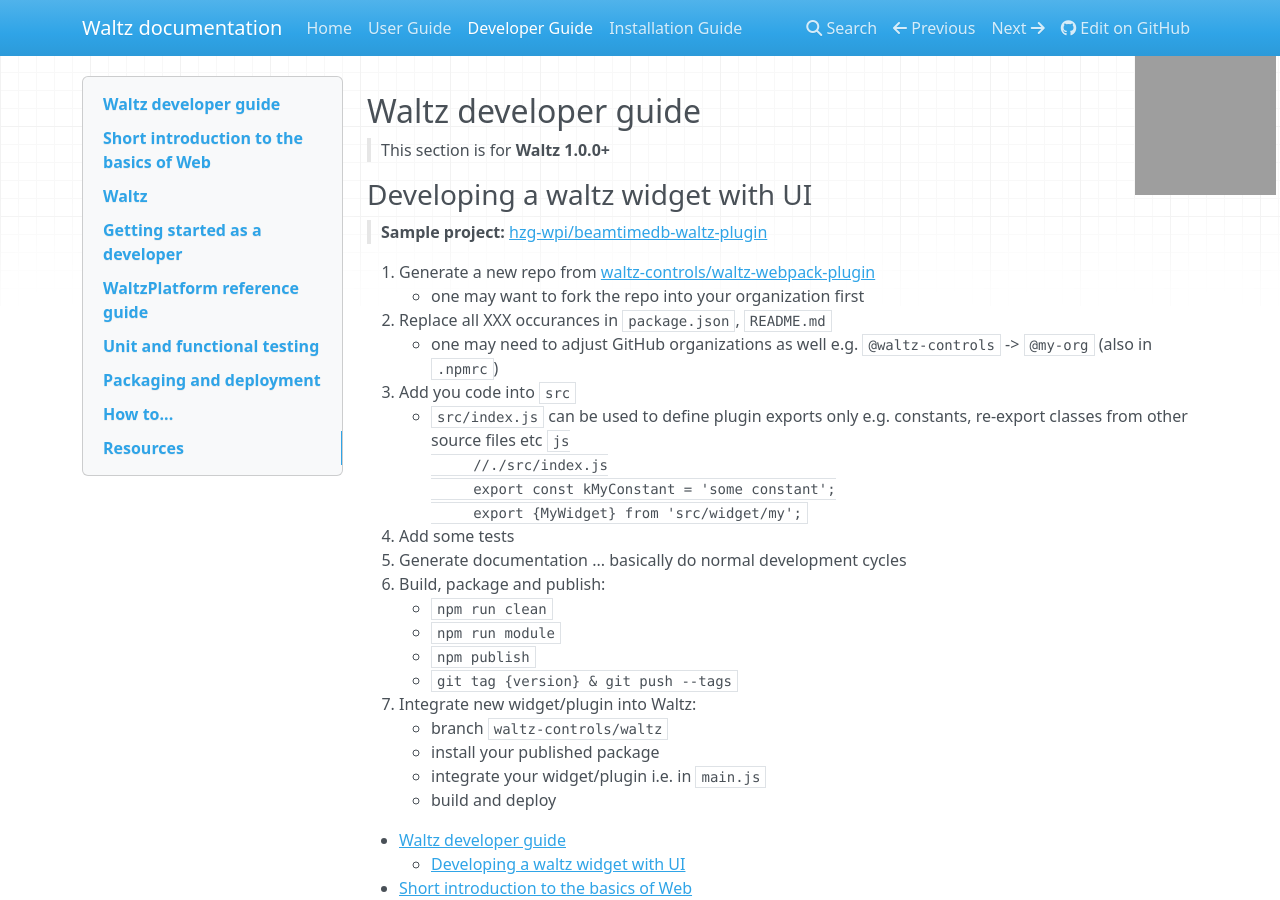
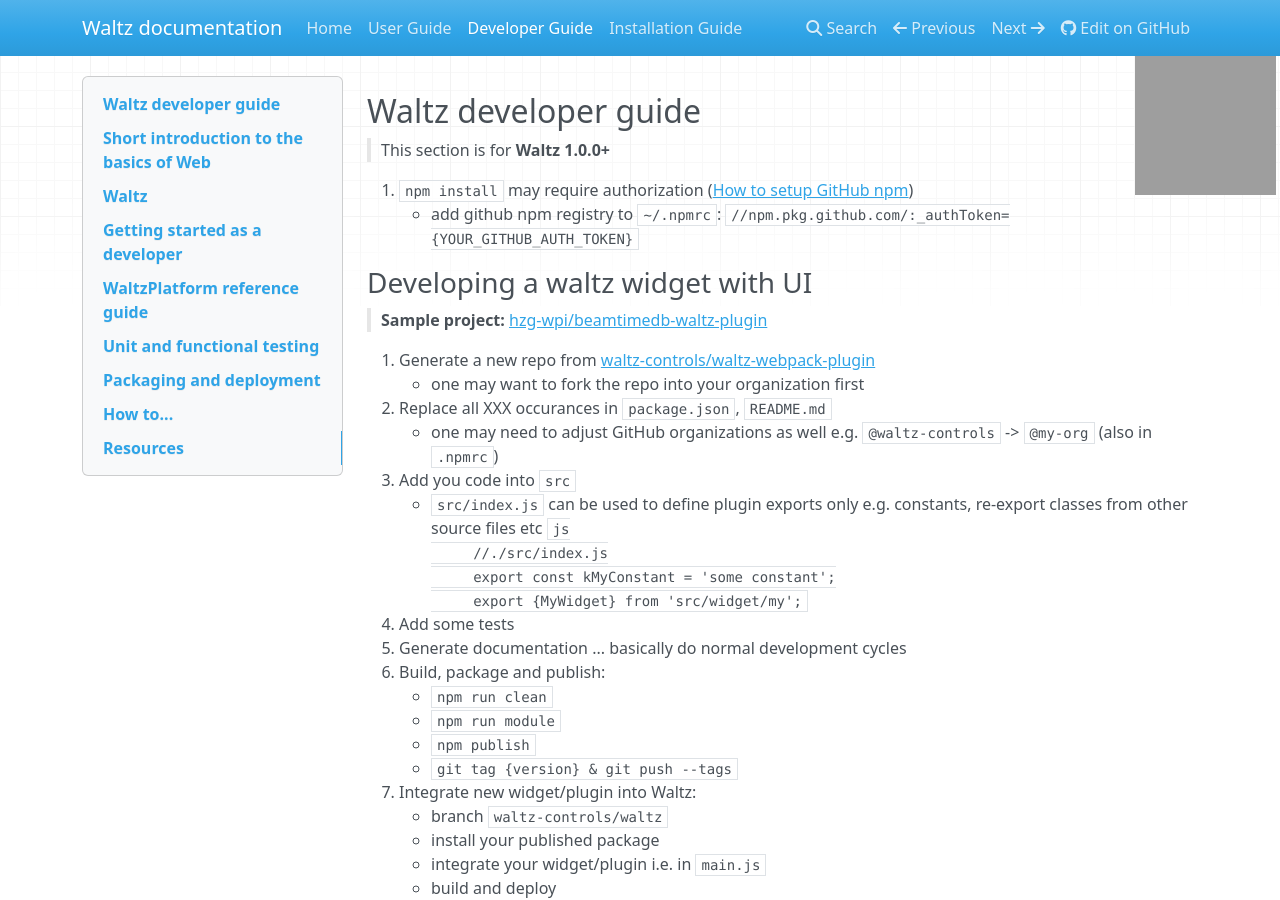
Before and after one commit to PhilLAL/waltz-docs, an MkDocs documentation site: the page built from docs/developer_guide.md, in a window 1280 px wide and 900 px high. Built offline with MkDocs 1.6.1, drawn with Linux system fonts in a browser that asks for light colours; nearby versions of some CDN libraries; grey boxes are pictures that could not be loaded.

Commit message:
Update developer_guide.md

````diff
--- a/docs/developer_guide.md
+++ b/docs/developer_guide.md
@@ -3,6 +3,13 @@
 ## Waltz developer guide
 
 > This section is for **Waltz 1.0.0+**
+
+1. `npm install` may require authorization ([How to setup GitHub npm](https://help.github.com/en/packages/using-github-packages-with-your-projects-ecosystem/configuring-npm-for-use-with-github-packages))
+      - add github npm registry to `~/.npmrc`:
+        ```
+        //npm.pkg.github.com/:_authToken={YOUR_GITHUB_AUTH_TOKEN}
+        ```
+
 
 ### Developing a waltz widget with UI
 
````
